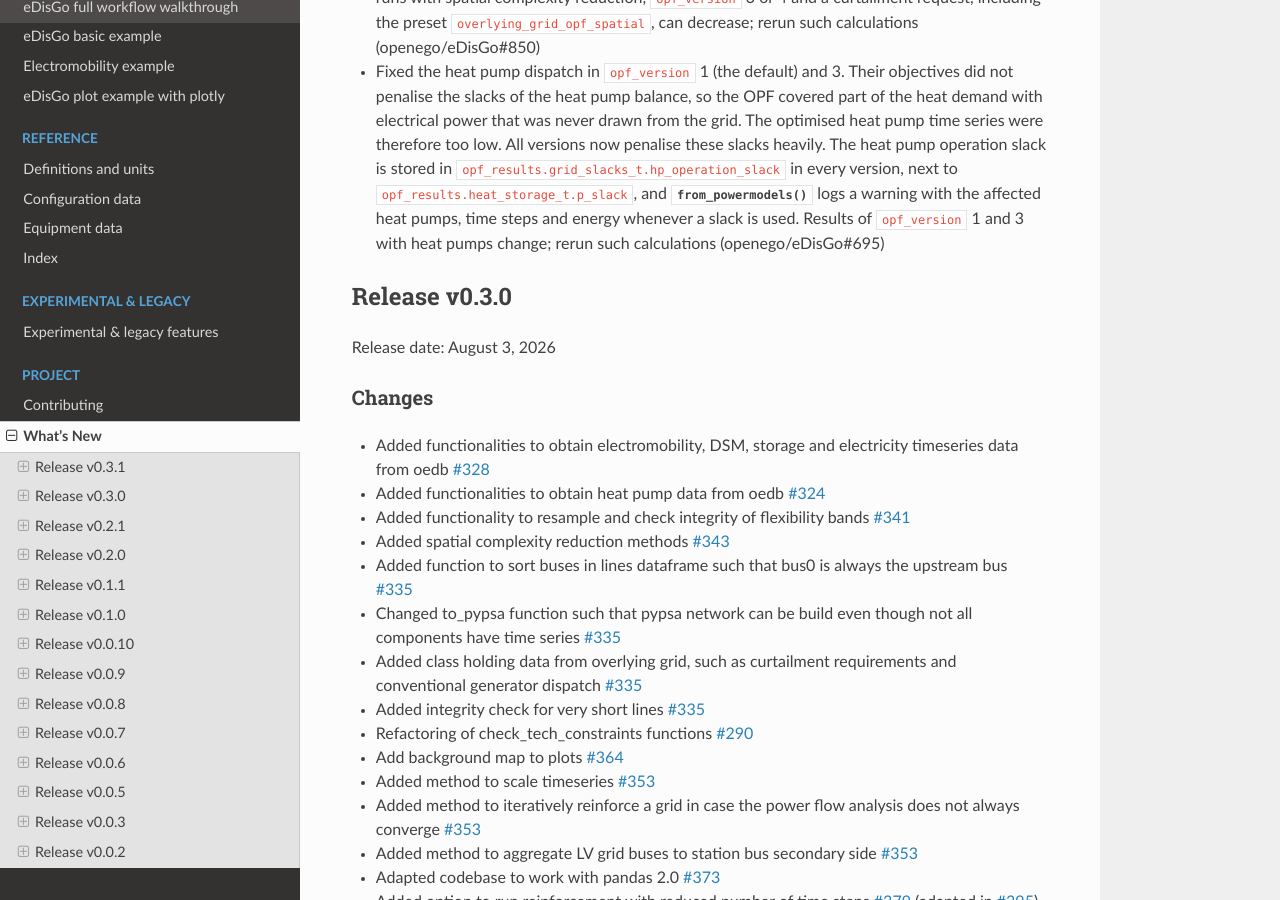
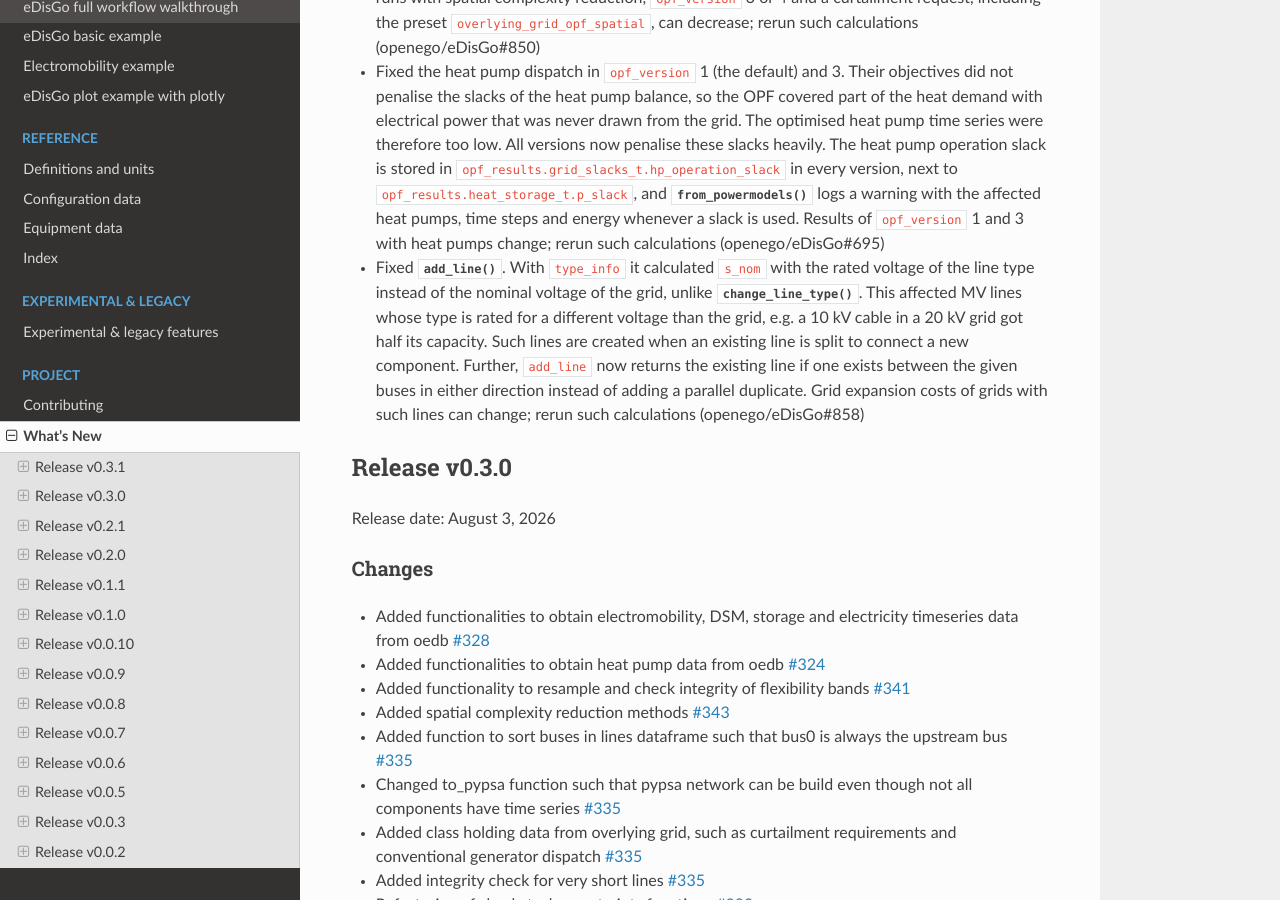
Before and after one commit to openego/eDisGo, a Sphinx documentation site: the page built from doc/whatsnew.rst, in a window 1280 px wide and 900 px high, scrolled down 11118 px. Built offline with Sphinx 7.4.7 and the Read the Docs theme 3.1.0, drawn with Linux system fonts in a browser that asks for light colours; pages that are not in the unit, such as notebooks, are missing from menus.

Commit message:
Calculate s_nom of added lines with the grid voltage and detect reverse duplicates
Topology.add_line(type_info=...) calculated s_nom with the rated voltage of
the line type, while change_line_type uses the nominal voltage of the grid.
A 10 kV cable type in a 20 kV grid therefore got 6.18 instead of 12.37 MVA
when added with add_line. This affects the two lines an existing MV line is
split into when a new component is connected, as they keep the type of the
old line, so they could be reported as overloaded and reinforced although
they are not.

Both methods now calculate r, x, b and s_nom through the shared helper
_calculate_line_parameters, with the grid voltage for MV lines.

The duplicate check of add_line only returned an existing line when it was
stored in the same direction and no reverse line existed. It now checks
both directions and returns the existing line instead of adding a parallel
duplicate.

test_add_line pins the new s_nom and covers the reverse direction.

Fixes #858

```diff
--- a/doc/whatsnew/v0-3-1.rst
+++ b/doc/whatsnew/v0-3-1.rst
@@ -542,3 +542,12 @@ Changes
   :func:`~.io.powermodels_io.from_powermodels` logs a warning with the affected heat
   pumps, time steps and energy whenever a slack is used. Results of ``opf_version``
   1 and 3 with heat pumps change; rerun such calculations (openego/eDisGo#695)
+* Fixed :meth:`~.network.topology.Topology.add_line`. With ``type_info`` it calculated
+  ``s_nom`` with the rated voltage of the line type instead of the nominal voltage of
+  the grid, unlike :meth:`~.network.topology.Topology.change_line_type`. This
+  affected MV lines whose type is rated for a different voltage than the grid, e.g.
+  a 10 kV cable in a 20 kV grid got half its capacity. Such lines are created when an
+  existing line is split to connect a new component. Further, ``add_line`` now
+  returns the existing line if one exists between the given buses in either
+  direction instead of adding a parallel duplicate. Grid expansion costs of grids
+  with such lines can change; rerun such calculations (openego/eDisGo#858)
```
Also changed, not shown: 2 other files.
